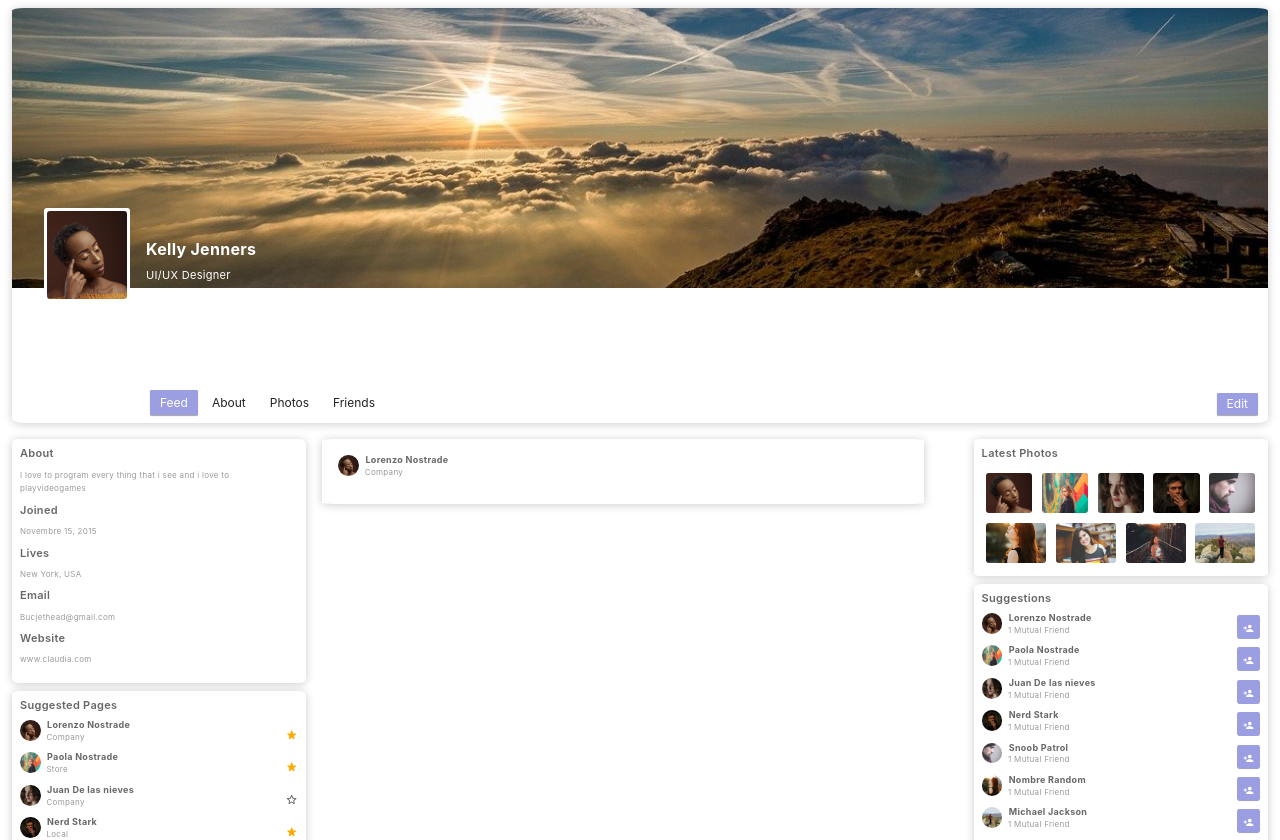
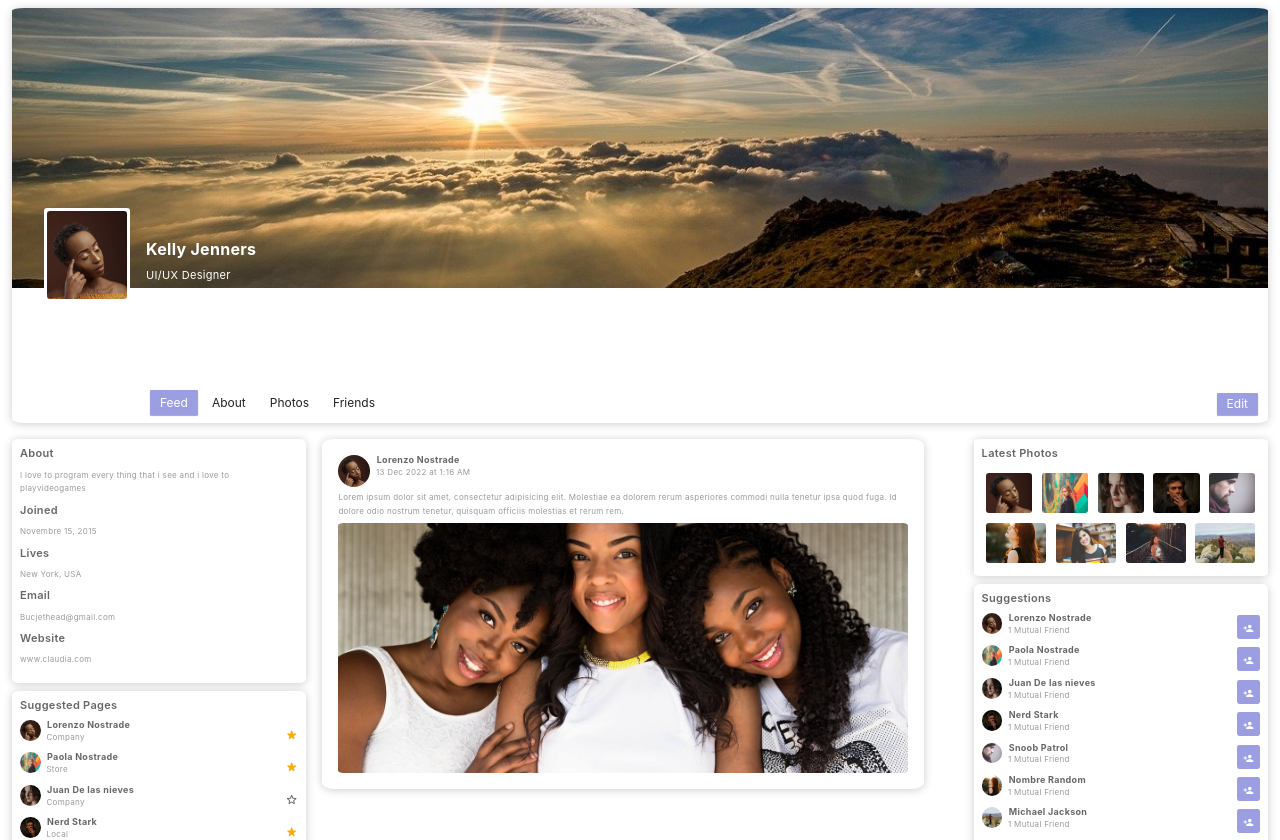
Before and after one commit to YamiKawa1/Inteligente, a React (Create React App) app: page / in a window 1280 px wide. Shown: the top 840 px of the page. Built offline with nearby package versions, Linux system fonts and the light colour scheme.

Commit message:
PostImage listo

```diff
--- a/src/components/common/PictureTextButton.jsx
+++ b/src/components/common/PictureTextButton.jsx
@@ -15,20 +15,22 @@ import FavoriteButton from './FavoriteButton';
 
 export default function PictureTextButton(props) {
   return (
-    <div className='flexbox PictureTextButton'>
-      <span><i class="bi bi-person-plus"></i></span>
+    <div className='flexbox'>
+
       <Picture image={props.image} shape={props.shape} width={props.width} height={props.height} />
+
       <div className='NameSubtitle'>
         <h3><b>{props.name}</b></h3>
         <p>{props.subtitle}</p>
       </div>
-      { props.isButton === true ?
 
-        <div className='ms-auto'>
-        {props.button === true ?  <button className='AddFriendBtn Smallsvg'><PersonAddIcon/></button> : <FavoriteButton active={props.active}/>}
-        </div>
-      :
-        null
+      {
+        props.isButton === true ?
+          <div className='ms-auto'>
+          {props.button === true ?  <button className='AddFriendBtn Smallsvg'><PersonAddIcon/></button> : <FavoriteButton active={props.active}/>}
+          </div>
+        :
+          null
       }
 
     </div>
--- a/src/components/common/common.css
+++ b/src/components/common/common.css
@@ -1,9 +1,5 @@
 .flexbox {
     display: flex;
-}
-
-.PictureTextButton {
-
 }
 
 .HeaderProfile {
@@ -16,11 +12,11 @@
 }
 
 .NameTextProfile {
-margin-bottom: 0;
-position: relative;
-bottom: 3em;
-left: 3em;
-color: white;
+    margin-bottom: 0;
+    position: relative;
+    bottom: 3em;
+    left: 3em;
+    color: white;
 }
 
     .NameTextProfile p {
@@ -47,6 +43,7 @@ color: white;
 .Smallsvg svg{
     font-size: smaller;
 }
+
 .Star {
     color: #FFAA00;
 }
--- a/src/components/layouts/Post/Post.jsx
+++ b/src/components/layouts/Post/Post.jsx
@@ -1,11 +1,18 @@
 import React from 'react'
 import PictureTextButton from '../../common/PictureTextButton'
+import {PostImage} from '../styledComponents'
 import P1 from '../../../assets/img/P1.jpg'
+import POST1 from '../../../assets/img/POST1.jpg'
+import '../layouts.css'
 
 export default function Post() {
   return (
     <div className='Post'>
-      <PictureTextButton image={P1} shape='circle' width='1.3em' height='1.3em' name='Lorenzo Nostrade' subtitle='Company'/>
+      <PictureTextButton image={P1} shape='circle' width='2em' height='2em' name='Lorenzo Nostrade' subtitle='13 Dec 2022 at 1:16 AM'/>
+      <p></p>
+      <p>Lorem ipsum dolor sit amet, consectetur adipisicing elit. Molestiae ea dolorem rerum asperiores commodi nulla tenetur ipsa quod fuga. Id dolore odio nostrum tenetur, quisquam officiis molestias et rerum rem.</p>
+      <PostImage image={POST1}/>
     </div>
+
   )
 }
--- a/src/components/layouts/layouts.css
+++ b/src/components/layouts/layouts.css
@@ -37,7 +37,7 @@
         font-size: 8px;
         color: rgba(0, 0, 0, .4);
         margin-bottom: 1em;
-        margin-right: 2.5EM;
+        margin-right: 1.5em;
     }
 
     .Menu small {
@@ -77,11 +77,11 @@
     .Post p{
         color: rgba(0, 0, 0, .4);
         font-size: 8px;
-        margin-bottom: 1em;
+        margin-bottom: 0.5em;
     }
 
 .Hashtag {
     position: relative;
     bottom: 0.7em;
-    color:darkblue;
+    color:#9c9ee2!important;
 }
--- /dev/null
+++ b/src/components/layouts/styledComponents.jsx
@@ -0,0 +1,11 @@
+import styled from "styled-components";
+
+export const PostImage = styled.div`
+ background-image: url(${props => props.image});
+ background-size: cover;
+ background-repeat: no-repeat;
+ background-position: center;
+ width: auto;
+ height: 250px;
+ border-radius: 1%;
+`
```
Also changed, not shown: src/components/common/ConfigButton.jsx (added, +9 -0 lines), src/components/common/ConfigBtn.jsx (deleted).
